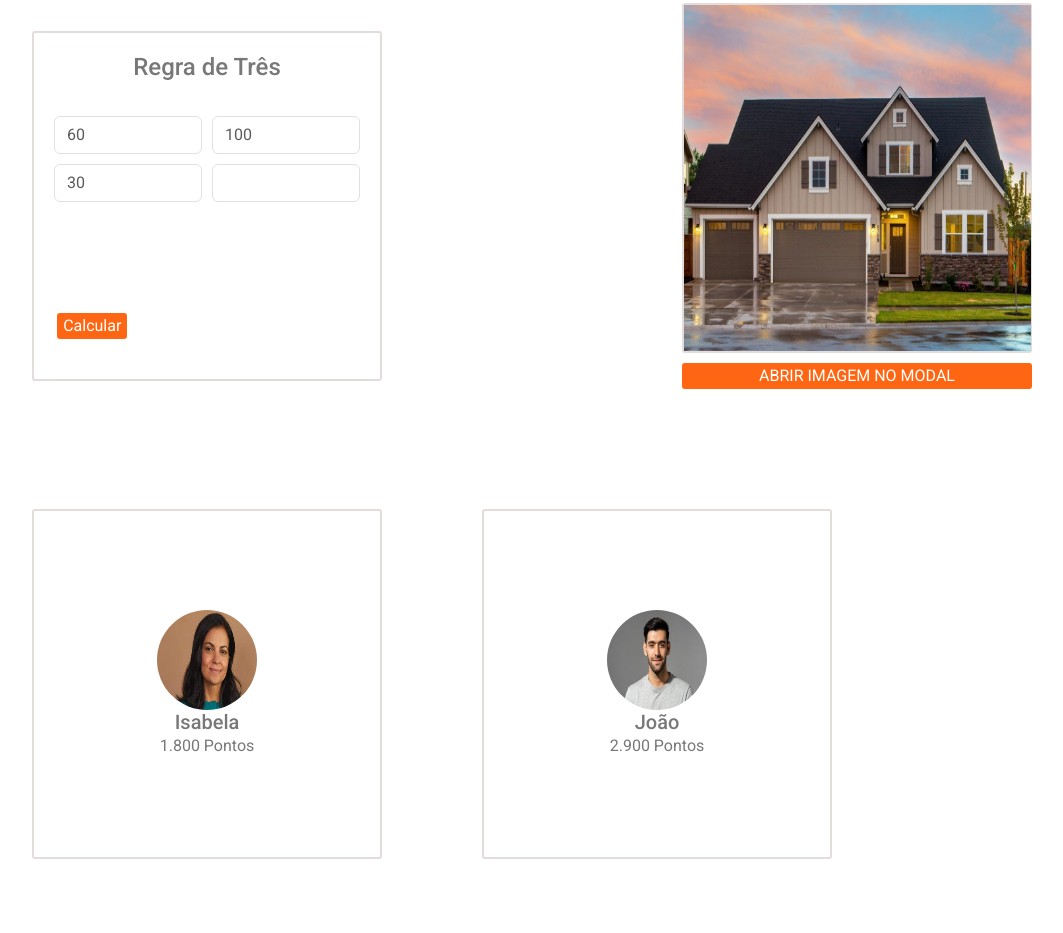
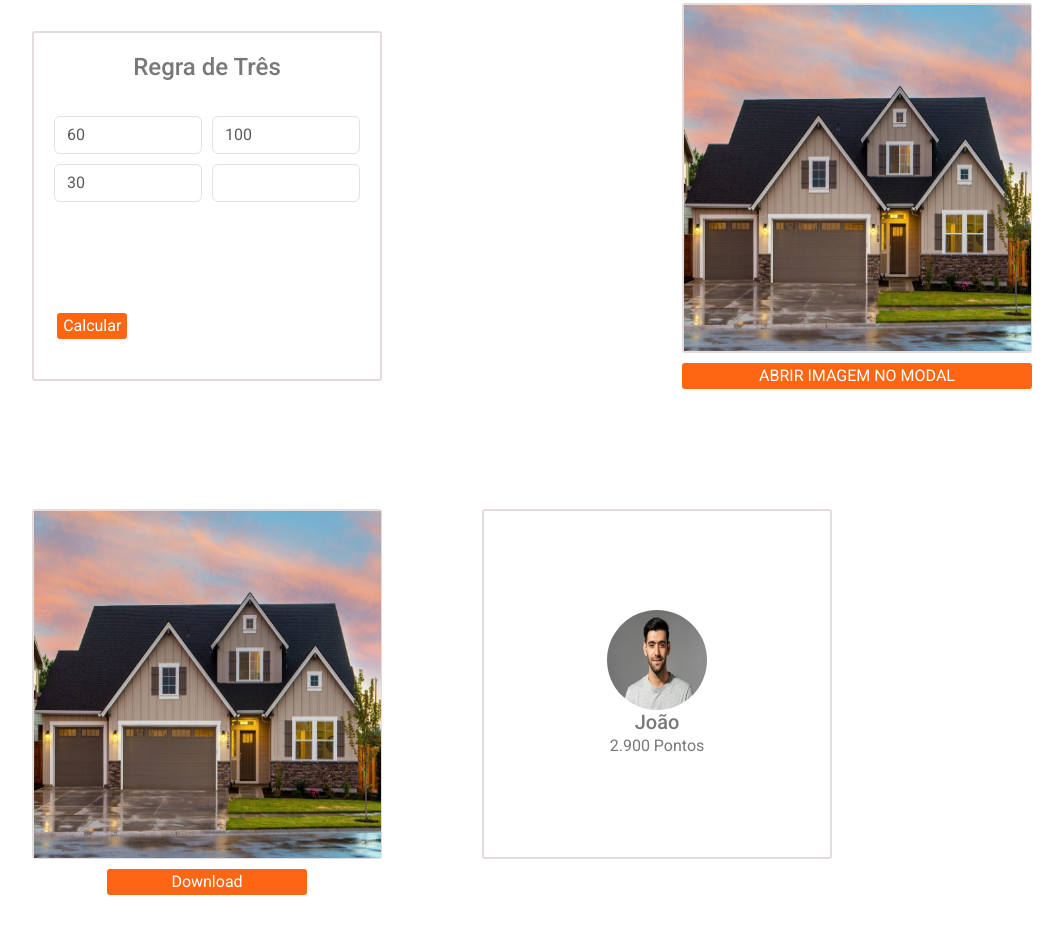
Before and after one commit to felipesantos22/dev_imovel_guide, a plain HTML site: page index.html in a window 1280 px wide. Shown: the part 577-1510 px from the top of the page, without its empty margins (208-1271 px from the left). Before the commit the page ends 1476 px from the top, so only its background shows below. Drawn offline with nearby package versions, Linux system fonts and the light colour scheme.

Commit message:
insert card 5

```diff
--- a/index.html
+++ b/index.html
@@ -24,6 +24,8 @@
 
     <script src="https://code.jquery.com/jquery-3.6.0.min.js"></script>
     <script src="https://cdnjs.cloudflare.com/ajax/libs/jquery.mask/1.14.16/jquery.mask.min.js"></script>
+
+    <script src="https://cdnjs.cloudflare.com/ajax/libs/html2canvas/1.4.1/html2canvas.min.js"></script>
 
     <title>Imovel Guide</title>
   </head>
@@ -240,16 +242,20 @@
       </div>
 
       <!-- Card 5 -->
-      <div class="card5">
-        <div class="card-body">
-          <img
-            src="./img/woman.jpg"
-            class="img-fluid rounded-circle"
-            alt="Isabela"
-            style="width: 100px; height: 100px"
-          />
-          <h5 class="card-title">Isabela</h5>
-          <p class="card-text">1.800 Pontos</p>
+      <div style="display: flex; flex-direction: column; align-items: center">
+        <div class="card5" id="imageToDownload">
+          <img src="./img/house.jpg" style="width: 347px; height: 347px" />
+        </div>
+        <div
+          style="
+            margin-top: 10px;
+            width: 347px;
+            display: flex;
+            justify-content: center;
+          "
+        >
+          <!-- Botão para capturar e baixar a imagem -->
+          <button class="button4" id="downloadBtn">Download</button>
         </div>
       </div>
 
@@ -301,6 +307,32 @@
           }
         });
       });
+
+      // Card 5
+      $(document).ready(function () {
+        $("#downloadBtn").on("click", function () {
+          // Captura o elemento que queremos salvar como imagem
+          var element = $("#imageToDownload")[0]; // jQuery para selecionar o elemento
+
+          // Usa html2canvas para capturar o elemento como um canvas
+          html2canvas(element).then(function (canvas) {
+            // Converte o canvas para uma imagem de dados em URL
+            var imageURL = canvas.toDataURL("image/png");
+
+            // Cria um elemento de link para fazer o download da imagem
+            var link = document.createElement("a");
+            link.href = imageURL;
+            link.download = "image.png"; // Nome do arquivo de imagem para download
+
+            // Adiciona o link ao DOM e clica nele para iniciar o download
+            $("body").append(link);
+            link.click();
+
+            // Remove o link do DOM após o download
+            $(link).remove();
+          });
+        });
+      });
     </script>
   </body>
 </html>
--- a/style.css
+++ b/style.css
@@ -99,7 +99,22 @@
   margin-bottom: 20px;
 }
 
-.card5,
+.card5 {
+  width: 350px; /* Largura fixa para o card */
+  height: 350px; /* Altura fixa para o card */
+  border: 2px solid #e4dbdb; /* Borda preta */
+  border-radius: 3px; /* Raio de borda de 3px */
+}
+
+.button4 {
+  width: 200px;
+  background-color:#FE6613; /* Cor laranja */
+  color: white;
+  border: none;
+  border-radius: 3px;
+  margin-bottom: 20px;
+}
+
 .card6 {
   width: 350px; /* Largura fixa para o card */
   height: 350px; /* Altura fixa para o card */
```
